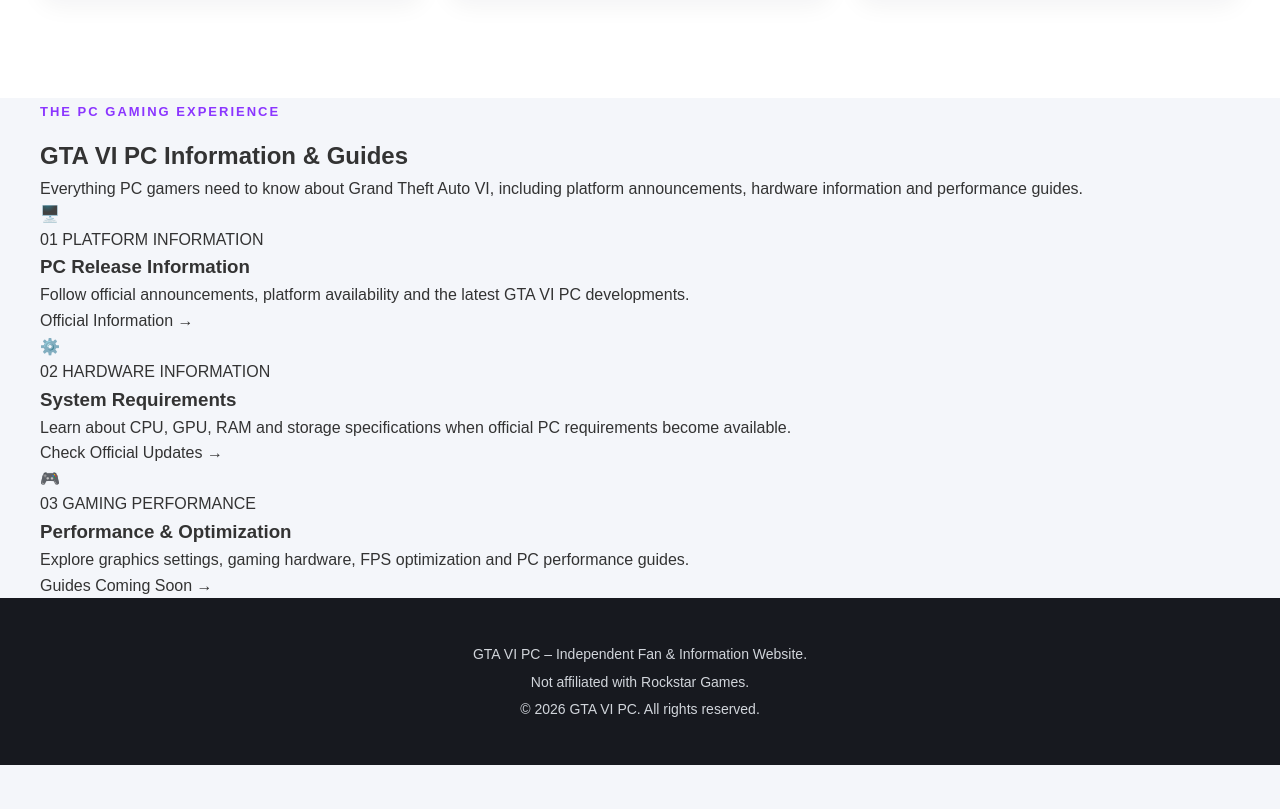
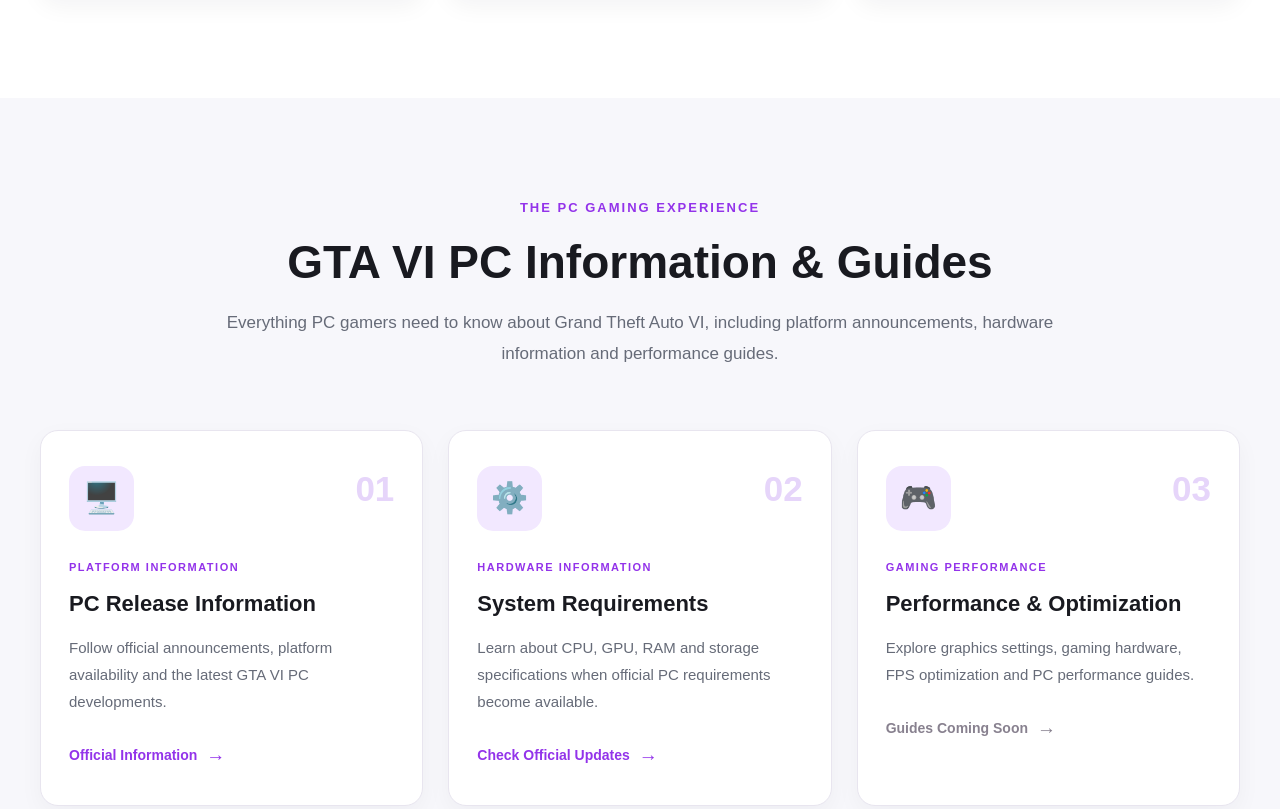
Before and after one commit to gta6pcworld/gta6pcworld.github.io, a plain HTML site: page index.html in a window 1280 px wide. Shown: the part 5060-5869 px from the top of the page. Before the commit the page ends 5825 px from the top, so only its background shows below. Drawn offline with Linux system fonts and the light colour scheme.

Commit message:
Style GTA VI PC information section

```diff
--- a/style.css
+++ b/style.css
@@ -1466,3 +1466,194 @@ button {
   }
 
 }
+
+
+/* =========================================
+   17. GTA VI PC INFORMATION SECTION
+========================================= */
+
+.pc-info-section {
+  padding: 100px 20px;
+  background: #F7F7FB;
+}
+
+.pc-info-section .container {
+  max-width: 1200px;
+  margin: 0 auto;
+}
+
+/* SECTION HEADING */
+
+.pc-info-heading {
+  max-width: 850px;
+  margin: 0 auto 60px;
+  text-align: center;
+}
+
+.pc-info-heading .section-label {
+  display: block;
+  color: #9333EA;
+  font-size: 13px;
+  font-weight: 700;
+  letter-spacing: 2px;
+  margin-bottom: 16px;
+}
+
+.pc-info-heading h2 {
+  color: #191A20;
+  font-size: clamp(30px, 4vw, 46px);
+  line-height: 1.2;
+  margin: 0 0 18px;
+}
+
+.pc-info-heading p {
+  color: #666B78;
+  font-size: 17px;
+  line-height: 1.8;
+  margin: 0;
+}
+
+/* INFORMATION GRID */
+
+.pc-info-grid {
+  display: grid;
+  grid-template-columns: repeat(3, minmax(0, 1fr));
+  gap: 25px;
+  align-items: stretch;
+}
+
+/* INFORMATION CARDS */
+
+.pc-info-card {
+  position: relative;
+  min-width: 0;
+  padding: 35px 28px;
+  background: #FFFFFF;
+  border: 1px solid #E8E5EF;
+  border-radius: 18px;
+  box-shadow: 0 8px 25px rgba(20, 20, 40, 0.04);
+  transition: transform 0.35s ease,
+              box-shadow 0.35s ease;
+}
+
+.pc-info-card:hover {
+  transform: translateY(-7px);
+  box-shadow: 0 16px 35px rgba(20, 20, 40, 0.10);
+}
+
+/* ICON */
+
+.pc-info-icon {
+  width: 65px;
+  height: 65px;
+  display: flex;
+  align-items: center;
+  justify-content: center;
+  background: #F2E8FF;
+  border-radius: 16px;
+  font-size: 30px;
+  margin-bottom: 28px;
+}
+
+/* CARD NUMBER */
+
+.pc-info-number {
+  position: absolute;
+  top: 30px;
+  right: 28px;
+  color: #E6D5FA;
+  font-size: 35px;
+  font-weight: 800;
+}
+
+/* CATEGORY */
+
+.pc-info-category {
+  display: block;
+  color: #9333EA;
+  font-size: 11px;
+  font-weight: 700;
+  letter-spacing: 1.5px;
+  margin-bottom: 13px;
+}
+
+/* CARD HEADING */
+
+.pc-info-card h3 {
+  color: #191A20;
+  font-size: 22px;
+  line-height: 1.4;
+  margin: 0 0 14px;
+}
+
+/* CARD DESCRIPTION */
+
+.pc-info-card p {
+  color: #666B78;
+  font-size: 15px;
+  line-height: 1.8;
+  margin: 0 0 25px;
+}
+
+/* LINKS */
+
+.pc-info-link {
+  display: inline-flex;
+  align-items: center;
+  gap: 9px;
+  color: #9333EA;
+  font-size: 14px;
+  font-weight: 700;
+  text-decoration: none;
+  transition: gap 0.3s ease;
+}
+
+.pc-info-link:hover {
+  gap: 15px;
+}
+
+.pc-info-link span {
+  font-size: 19px;
+}
+
+.pc-info-coming-soon {
+  color: #88818F;
+  cursor: default;
+}
+
+/* TABLET */
+
+@media (max-width: 900px) {
+  .pc-info-grid {
+    grid-template-columns: repeat(2, minmax(0, 1fr));
+  }
+
+  .pc-info-section {
+    padding: 80px 20px;
+  }
+}
+
+/* MOBILE */
+
+@media (max-width: 600px) {
+  .pc-info-section {
+    padding: 65px 20px;
+  }
+
+  .pc-info-heading {
+    margin-bottom: 38px;
+  }
+
+  .pc-info-grid {
+    grid-template-columns: 1fr;
+    gap: 20px;
+  }
+
+  .pc-info-card {
+    padding: 28px 24px;
+  }
+
+  .pc-info-card h3 {
+    font-size: 21px;
+  }
+}
```
